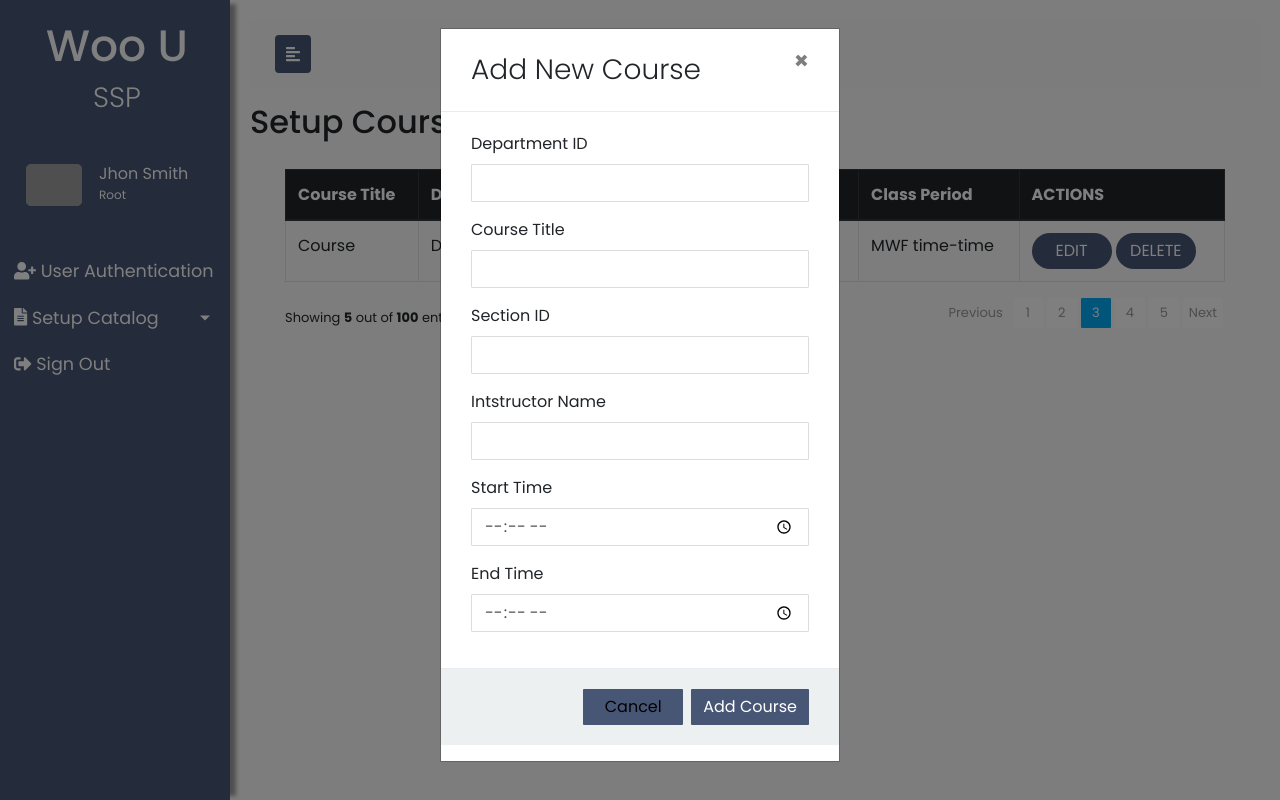
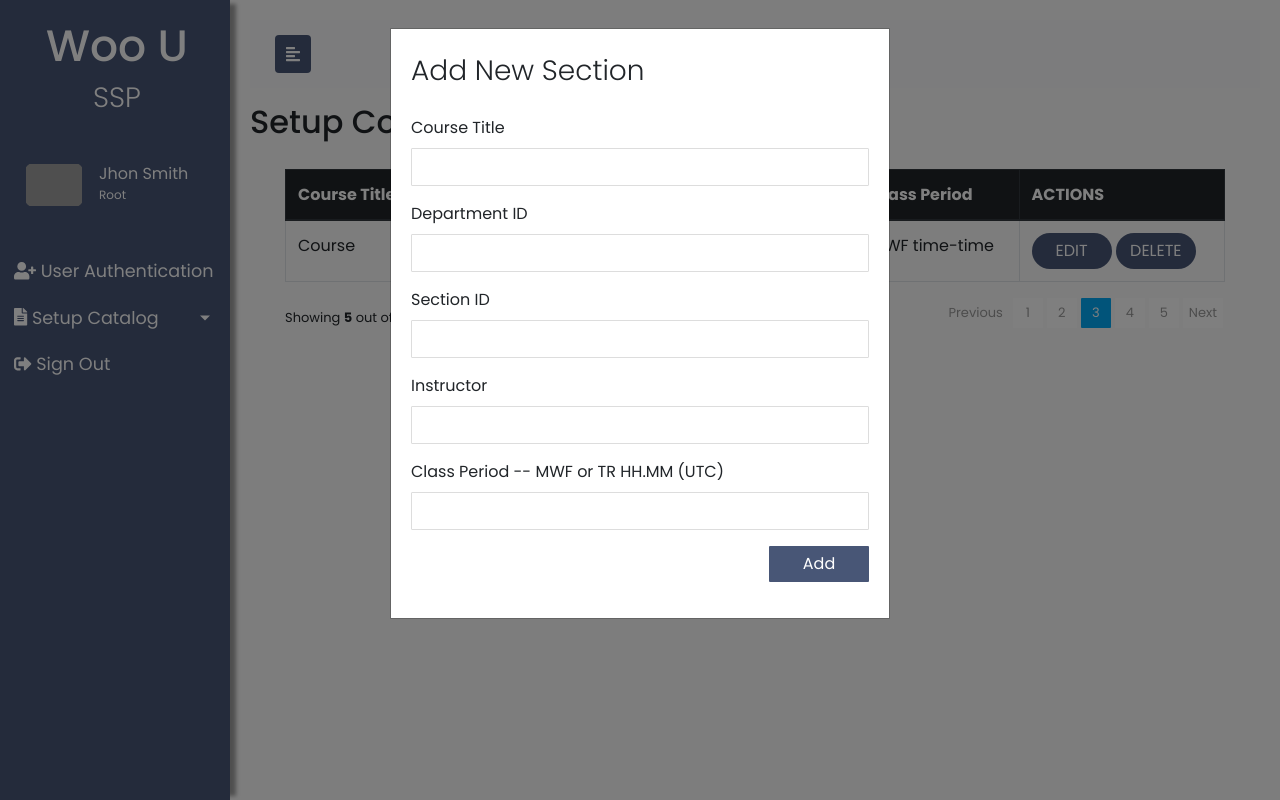
Before and after one commit to camelby/Student-Schedule-Planner, a Flask app: page /rootsection in a window 1280 px wide, after a click on "Add Section". Run offline with Flask 2, Linux system fonts and the light colour scheme; some libraries are stand-ins or nearby versions; grey boxes are pictures that could not be loaded.

Commit message:
Add Course/Section Functionality
root & admin access functionality added

```diff
--- a/SSP_UALR/SSP/app.py
+++ b/SSP_UALR/SSP/app.py
@@ -69,13 +69,19 @@ class User(UserMixin, db.Model):
 
 
 # Course database model
+class Section(db.Model):
+    __tablename__ = 'section'
+    course_title = db.Column(db.String(64), primary_key=True)
+    dept_id = db.Column(db.Integer, primary_key=True)
+    sect_id = db.Column(db.Integer)
+    instructor = db.Column(db.String(64))
+    class_days = db.Column(db.String(64))
+
 class Course(db.Model):
     __tablename__ = 'course'
     course_title = db.Column(db.String(64), primary_key=True)
     dept_id = db.Column(db.Integer, primary_key=True)
-    sect_id = db.Column(db.Integer)
-    instructor = db.Column(db.String(64))
-    class_period = db.Column(db.String(64))
+    course_id = db.Column(db.Integer)
 
 # User loader callback for Flask-Login
 @login_manager.user_loader
@@ -100,12 +106,18 @@ class LoginForm(FlaskForm):
     submit = SubmitField('Login')
 
 
-class CourseForm(FlaskForm):
+class SectionForm(FlaskForm):
     course_title = StringField('Course Title', validators=[DataRequired()])
     dept_id = StringField('Department ID', validators=[DataRequired()])
     sect_id = StringField('Section ID', validators=[DataRequired()])
     instructor = StringField('Instructor', validators=[DataRequired()])
-    class_period = StringField('Class Period', validators=[DataRequired()])
+    class_period = StringField('Class Period -- MWF or TR HH.MM (UTC)', validators=[DataRequired()])
+    submit = SubmitField('Add')
+
+class CourseForm(FlaskForm):
+    course_title = StringField('Course Title', validators=[DataRequired()])
+    dept_id = StringField('Department ID', validators=[DataRequired()])
+    course_id = StringField('Course ID', validators=[DataRequired()])
     submit = SubmitField('Add')
 
 
@@ -258,50 +270,70 @@ def rootAuth():
 @app.route('/rootcourse', methods=['GET', 'POST'])
 def rootCourse():
     page_template = 'rootCourse.html'
-    add_form = CourseForm(request.form)
-    if add_form.validate_on_submit():
-        course = Course(
-            course_title=add_form.course_title.data,
-            dept_id=add_form.dept_id.data,
-            sect_id=add_form.sect_id.data,
-            instructor=add_form.instructor.data,
-            class_period=add_form.class_period.data
+    rt_crs_add_form = CourseForm(request.form)
+    if rt_crs_add_form.validate_on_submit():
+        rt_add_section = Section(
+            course_title=rt_crs_add_form.course_title.data,
+            dept_id=rt_crs_add_form.dept_id.data,
+            sect_id=rt_crs_add_form.sect_id.data,
+            instructor=rt_crs_add_form.instructor.data,
+            class_period=rt_crs_add_form.class_period.data,
         )
-        db.session.add(course)
+        db.session.add(rt_add_section)
         db.session.commit()
-        return redirect(url_for('rootCourse'))
-    return render_template(page_template, form=add_form)
+        return redirect(url_for('rootSection'))
+    return render_template(page_template, new_root_course_form=rt_crs_add_form)
 
-
-@app.route('/rootsection')
+@app.route('/rootsection', methods=['GET', 'POST'])
 def rootSection():
     page_template = 'rootSection.html'
-    return render_template(page_template)
+    rt_sect_add_form = SectionForm(request.form)
+    if rt_sect_add_form.validate_on_submit():
+        rt_add_section = Section(
+            course_title=rt_sect_add_form.course_title.data,
+            dept_id=rt_sect_add_form.dept_id.data,
+            sect_id=rt_sect_add_form.sect_id.data,
+            instructor=rt_sect_add_form.instructor.data,
+            class_period=rt_sect_add_form.class_period.data,
+        )
+        db.session.add(rt_add_section)
+        db.session.commit()
+        return redirect(url_for('rootSection'))
+    return render_template(page_template, new_root_section_form=rt_sect_add_form)
 
-
-@app.route('/admincourse', methods=['GET', 'POST'])
+@app.route('/admincourse')
 def adminCourse():
     page_template = 'adminCourse.html'
-    admin_add_form = CourseForm(request.form)
-    if admin_add_form.validate_on_submit():
-        course = Course(
-            course_title=admin_add_form.course_title.data,
-            dept_id=admin_add_form.dept_id.data,
-            sect_id=admin_add_form.sect_id.data,
-            instructor=admin_add_form.instructor.data,
-            class_period=admin_add_form.class_period.data
+    ad_crs_add_form = CourseForm(request.form)
+    if ad_crs_add_form.validate_on_submit():
+        ad_add_section = Section(
+            course_title=ad_crs_add_form.course_title.data,
+            dept_id=ad_crs_add_form.dept_id.data,
+            sect_id=ad_crs_add_form.sect_id.data,
+            instructor=ad_crs_add_form.instructor.data,
+            class_period=ad_crs_add_form.class_period.data,
         )
-        db.session.add(course)
+        db.session.add(ad_add_section)
         db.session.commit()
         return redirect(url_for('adminCourse'))
-    return render_template(page_template, admin_form=admin_add_form)
+    return render_template(page_template, new_admin_course_form=ad_crs_add_form)
 
-
-@app.route('/adminsection')
+@app.route('/adminsection', methods=['GET', 'POST'])
 def adminSection():
     page_template = 'adminSection.html'
-    return render_template(page_template)
-
+    ad_sect_add_form = SectionForm(request.form)
+    if ad_sect_add_form.validate_on_submit():
+        ad_new_section = Section(
+            course_title=ad_sect_add_form.course_title.data,
+            dept_id=ad_sect_add_form.dept_id.data,
+            sect_id=ad_sect_add_form.sect_id.data,
+            instructor=ad_sect_add_form.instructor.data,
+            class_period=ad_sect_add_form.class_period.data,
+        )
+        db.session.add(ad_new_section)
+        db.session.commit()
+        return redirect(url_for('adminSection'))
+    return render_template(page_template, new_admin_section_form=ad_sect_add_form)
 
 @app.route('/studentplan')
 def studentPlanner():
--- a/SSP_UALR/SSP/static/css/rootSection.css
+++ b/SSP_UALR/SSP/static/css/rootSection.css
@@ -309,25 +309,20 @@ a.article:hover {
     MODAL STYLE
 ----------------------------------------------------- */
 
-.modal .modal-dialog {
-    max-width: 400px;
+h5 {
+    padding-top:25px;
+    padding-left: 20px;
+    font-weight: lighter;
+    text-align: left;
+    font-size: 1.75em;
 }
 
-.modal .modal-header, .modal .modal-body, .modal .modal-footer {
-    padding: 20px 30px;
+.form{
+    padding: 20px;
 }
 
 .modal .modal-content {
     border-radius: 1px;
-}
-
-.modal .modal-footer {
-    background: #ecf0f1;
-    border-radius: 0 0 1px 1px;
-}
-
-.modal .modal-title {
-    display: inline-block;
 }
 
 .modal .form-control {
@@ -336,18 +331,13 @@ a.article:hover {
     border-color: #dddddd;
 }
 
-.modal textarea.form-control {
-    resize: vertical;
+.modal .btn {
+    color:white;
+    border-radius: 1px;
+    min-width: 100px;
+    float:right;
 }
 
-.modal .btn {
-    border-radius: 1px;
-    min-width: 100px;
-}
-
-.modal form label {
-    font-weight: normal;
-}
 
 /* ---------------------------------------------------
     MEDIAQUERIES
--- a/SSP_UALR/SSP/templates/adminCourse.html
+++ b/SSP_UALR/SSP/templates/adminCourse.html
@@ -115,7 +115,7 @@
         <div class="modal-dialog">
             <div class="modal-content">
                 <h5>Add New Course</h5>
-                {{ wtf.quick_form(admin_form) }}
+                {{ wtf.quick_form(new_admin_course_form) }}
             </div>
         </div>
     </div>
--- a/SSP_UALR/SSP/templates/rootCourse.html
+++ b/SSP_UALR/SSP/templates/rootCourse.html
@@ -135,7 +135,7 @@
         <div class="modal-dialog">
             <div class="modal-content">
                 <h5>Add New Course</h5>
-                {{ wtf.quick_form(form) }}
+                {{ wtf.quick_form(new_root_course_form) }}
             </div>
         </div>
     </div>
--- a/SSP_UALR/SSP/templates/rootSection.html
+++ b/SSP_UALR/SSP/templates/rootSection.html
@@ -1,3 +1,4 @@
+{% import "bootstrap/wtf.html" as wtf %}
 {% block title %}<title>Root | Section Catalog</title>{% endblock %}
 {% block header %}
     <meta charset="utf-8">
@@ -124,42 +125,8 @@
             <div id="addSectionModal" class="modal fade">
                 <div class="modal-dialog">
                     <div class="modal-content">
-                        <form>
-                            <div class="modal-header">
-                                <h4 class="modal-title">Add New Course</h4>
-                                <button type="button" class="close" data-dismiss="modal" aria-hidden="true">&times;</button>
-                            </div>
-                            <div class="modal-body">
-                                <div class="form-group">
-                                    <label>Department ID</label>
-                                    <input type="text" class="form-control" required>
-                                </div>
-                                <div class="form-group">
-                                    <label>Course Title</label>
-                                    <input type="text" class="form-control" required>
-                                </div>
-                                <div class="form-group">
-                                    <label>Section ID</label>
-                                    <input type="text" class="form-control" required>
-                                </div>
-                                <div class="form-group">
-                                    <label>Intstructor Name</label>
-                                    <input type="text" class="form-control" required>
-                                </div>
-                                <div class="form-group">
-                                    <label>Start Time</label>
-                                    <input type="time" class="form-control" required>
-                                </div>
-                                <div class="form-group">
-                                    <label>End Time</label>
-                                    <input type="time" class="form-control" required>
-                                </div>
-                            </div>
-                            <div class="modal-footer">
-                                <input type="button" class="btn btn-default" data-dismiss="modal" value="Cancel">
-                                <input type="submit" class="btn btn-info" value="Add Course">
-                            </div>
-                        </form>
+                        <h5>Add New Section</h5>
+                        {{ wtf.quick_form(new_root_section_form) }}
                     </div>
                 </div>
             </div>
```
Also changed, not shown: SSP_UALR/SSP/static/css/adminSection.css (+13 -23 lines), SSP_UALR/SSP/templates/adminSection.html (+4 -37 lines).
